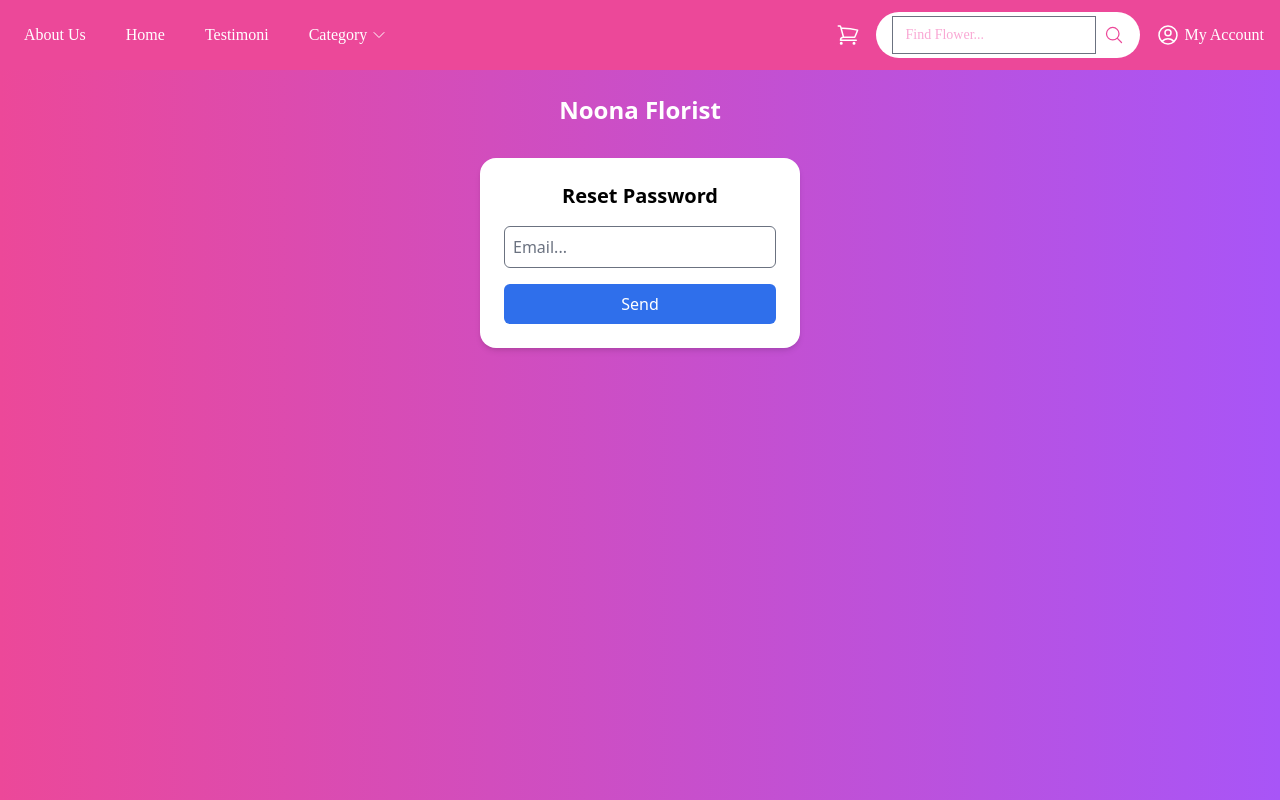
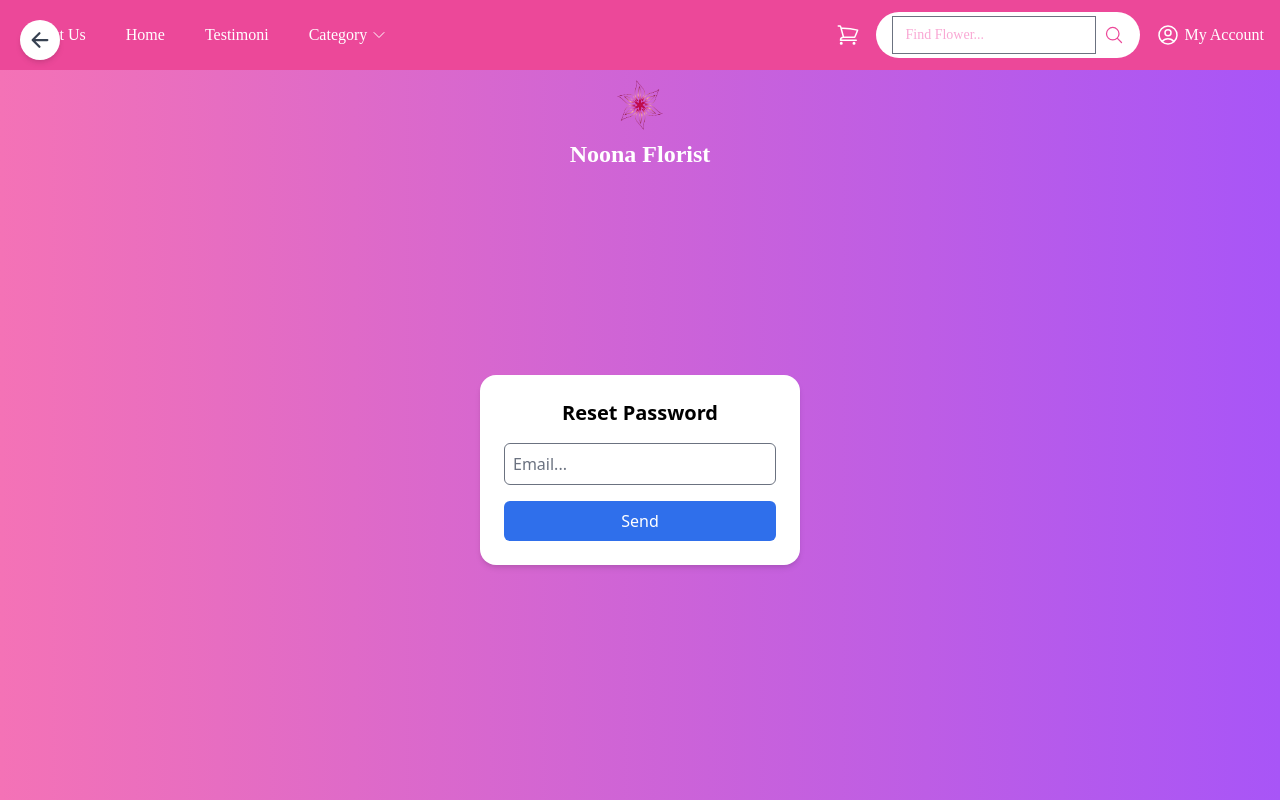
Before and after one commit to elvania01/nextjs-uas, a Next.js app: page /auth/reset in a window 1280 px wide. Shown: the top 800 px of the page. Built offline with nearby package versions, Linux system fonts and the light colour scheme.

Commit message:
update page.tsx

```diff
--- a/app/about-us/page.tsx
+++ b/app/about-us/page.tsx
@@ -13,7 +13,7 @@ export default function AboutUsPage() {
               Beauty in Every Petal, Joy in Every Moment!
             </p>
             <nav className="space-y-4">
-              {["Home Page", "Profile", "Shop", "Categories", "Testimonies"].map(
+              {[].map(
                 (item) => (
                   <p key={item} className="text-lg hover:underline cursor-pointer">
                     {item}
--- a/app/auth/login/page.tsx
+++ b/app/auth/login/page.tsx
@@ -6,6 +6,7 @@ import { useRouter } from "next/navigation";
 import Link from "next/link";
 import Image from "next/image";
 import { FaSeedling } from "react-icons/fa";
+import { IoArrowBack } from "react-icons/io5";
 
 const LoginPage = () => {
   const router = useRouter();
@@ -17,13 +18,13 @@ const LoginPage = () => {
   const handleSubmit = (e: React.FormEvent) => {
     e.preventDefault();
 
-    if (email === "1@gmail.com" && password === "12345") {
+    if (email === "admin123" && password === "12345") {
       localStorage.setItem("isLoggedIn", "true");
       localStorage.setItem("username", "Owner");
       localStorage.setItem("justLoggedIn", "true");
       localStorage.setItem("user", JSON.stringify({ email, role: "Owner" }));
       router.push("/");
-    } else if (email === "2@gmail.com" && password === "12345") {
+    } else if (email === "user123" && password === "12345") {
       localStorage.setItem("isLoggedIn", "true");
       localStorage.setItem("username", "Customer");
       localStorage.setItem("justLoggedIn", "true");
@@ -36,7 +37,17 @@ const LoginPage = () => {
 
   return (
     <div className="flex items-center justify-center min-h-screen bg-gradient-to-r from-pink-400 to-purple-500">
-      <div className="text-center absolute top-20">
+      {/* Tombol Kembali */}
+      <div className="absolute top-5 left-5">
+        <button
+          onClick={() => router.back()}
+          className="p-2 bg-white rounded-full shadow-md text-gray-700 hover:bg-gray-200"
+        >
+          <IoArrowBack className="h-6 w-6" />
+        </button>
+      </div>
+
+      <div className="text-center font-pacifico absolute top-20">
         <Image
           src="/noona-logo.png"
           alt="Noona Logo"
@@ -44,7 +55,7 @@ const LoginPage = () => {
           height={50}
           className="mx-auto mb-2"
         />
-        <h1 className="text-white text-2xl font-bold tracking-wide">WELCOME, OUR CUSTOMER</h1>
+        <h1 className="text-white text-2x font-bold tracking-wide">WELCOME, OUR CUSTOMER</h1>
       </div>
 
       <div className="bg-white shadow-lg rounded-xl p-6 w-96 mt-40">
@@ -101,7 +112,7 @@ const LoginPage = () => {
 
           <button
             type="button"
-            onClick={() => router.push("/auth/Register")}
+            onClick={() => router.push("/auth/register")}
             className="w-full bg-green-600 text-white py-2 rounded-md hover:bg-green-700"
           >
             Create new account
--- a/app/auth/register/page.tsx
+++ b/app/auth/register/page.tsx
@@ -3,6 +3,8 @@
 import { useState } from "react";
 import { EyeIcon, EyeSlashIcon } from "@heroicons/react/24/outline";
 import { useRouter } from "next/navigation";
+import Image from "next/image";
+import { IoArrowBack } from "react-icons/io5";
 
 export default function RegisterPage() {
   const [formData, setFormData] = useState({
@@ -51,8 +53,29 @@ export default function RegisterPage() {
 
   return (
     <div className="flex items-center justify-center min-h-screen bg-gradient-to-r from-pink-400 to-purple-500">
-      <div className="bg-white shadow-lg rounded-xl p-8 w-96">
-        <h2 className="text-center text-lg font-semibold mt-4 mb-2">
+      {/* Tombol Kembali */}
+      <div className="absolute top-5 left-5">
+        <button
+          onClick={() => router.back()}
+          className="p-2 bg-white rounded-full shadow-md text-gray-700 hover:bg-gray-200"
+        >
+          <IoArrowBack className="h-6 w-6" />
+        </button>
+      </div>
+
+      <div className="text-center absolute top-10">
+        <Image
+          src="/noona-logo.png"
+          alt="Noona Logo"
+          width={50}
+          height={50}
+          className="mx-auto mb-2"
+        />
+        <div className="text-white font-pacifico font-bold text-2x">Noona Florist</div>
+      </div>
+
+      <div className="bg-white shadow-lg rounded-xl p-3 w-80 mt-40">
+        <h2 className="text-center text-lg font-semibold mt-4 mb-4">
           Registration
         </h2>
         {error && <p className="text-red-500 text-sm text-center">{error}</p>}
--- a/app/auth/reset/page.tsx
+++ b/app/auth/reset/page.tsx
@@ -1,6 +1,8 @@
 'use client';
 
+import Image from 'next/image';
 import React, { useState } from 'react';
+import { IoArrowBack } from 'react-icons/io5';
 
 export default function ResetPassword() {
   const [email, setEmail] = useState('');
@@ -39,9 +41,26 @@ export default function ResetPassword() {
   };
 
   return (
-    <div className="min-h-screen bg-gradient-to-r from-pink-500 to-purple-500 flex flex-col items-center pt-6">
-      <div className="mb-8">
-        <div className="text-white font-bold text-2xl">Noona Florist</div>
+    <div className="flex items-center justify-center min-h-screen bg-gradient-to-r from-pink-400 to-purple-500">
+      {/* Tombol Kembali */}
+      <div className="absolute top-5 left-5">
+        <button
+          onClick={() => window.history.back()}
+          className="p-2 bg-white rounded-full shadow-md text-gray-700 hover:bg-gray-200"
+        >
+          <IoArrowBack className="h-6 w-6" />
+        </button>
+      </div>
+
+      <div className="text-center absolute top-20">
+        <Image
+          src="/noona-logo.png"
+          alt="Noona Logo"
+          width={50}
+          height={50}
+          className="mx-auto mb-2"
+        />
+        <div className="text-white font-pacifico font-bold text-2xl">Noona Florist</div>
       </div>
       <div className="bg-white p-6 rounded-2xl shadow-md w-80">
         <h2 className="text-xl font-semibold text-center mb-4">Reset Password</h2>
```
Lines whose indentation alone changed are shown as unchanged.
